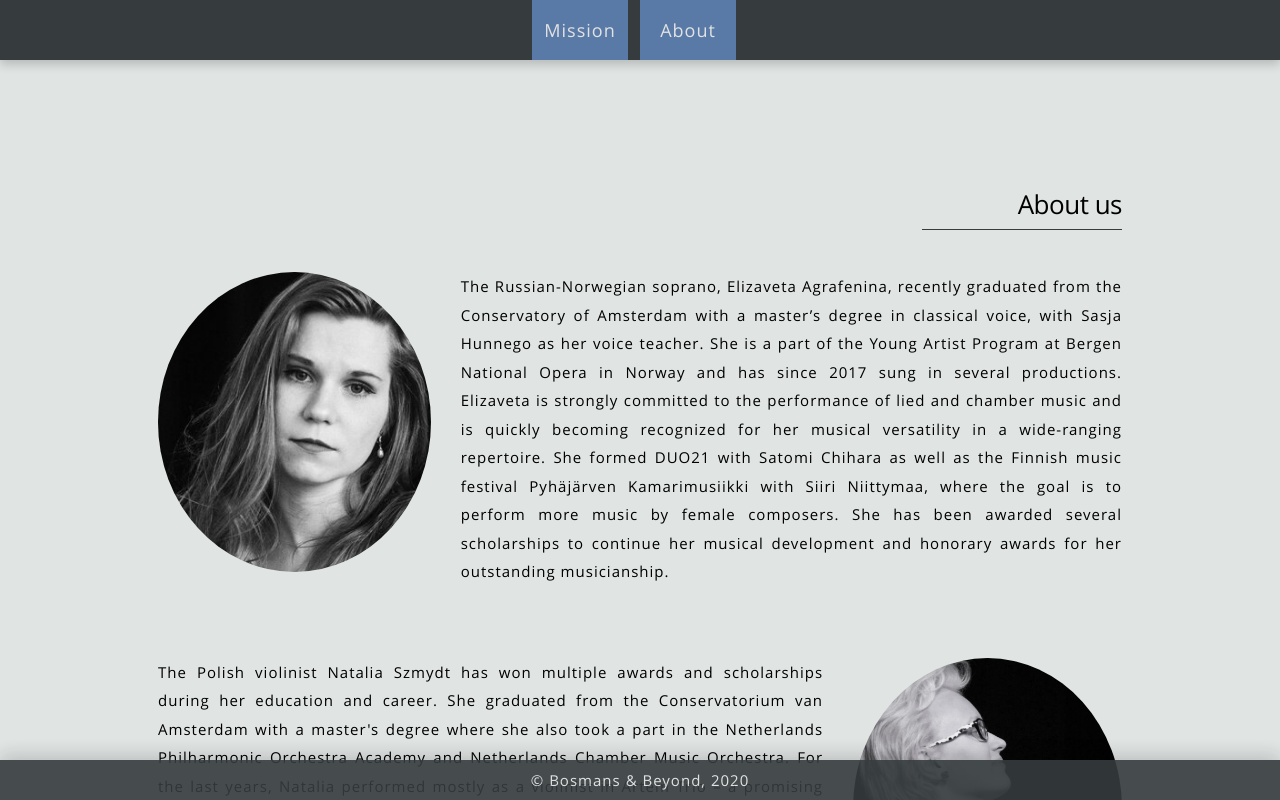
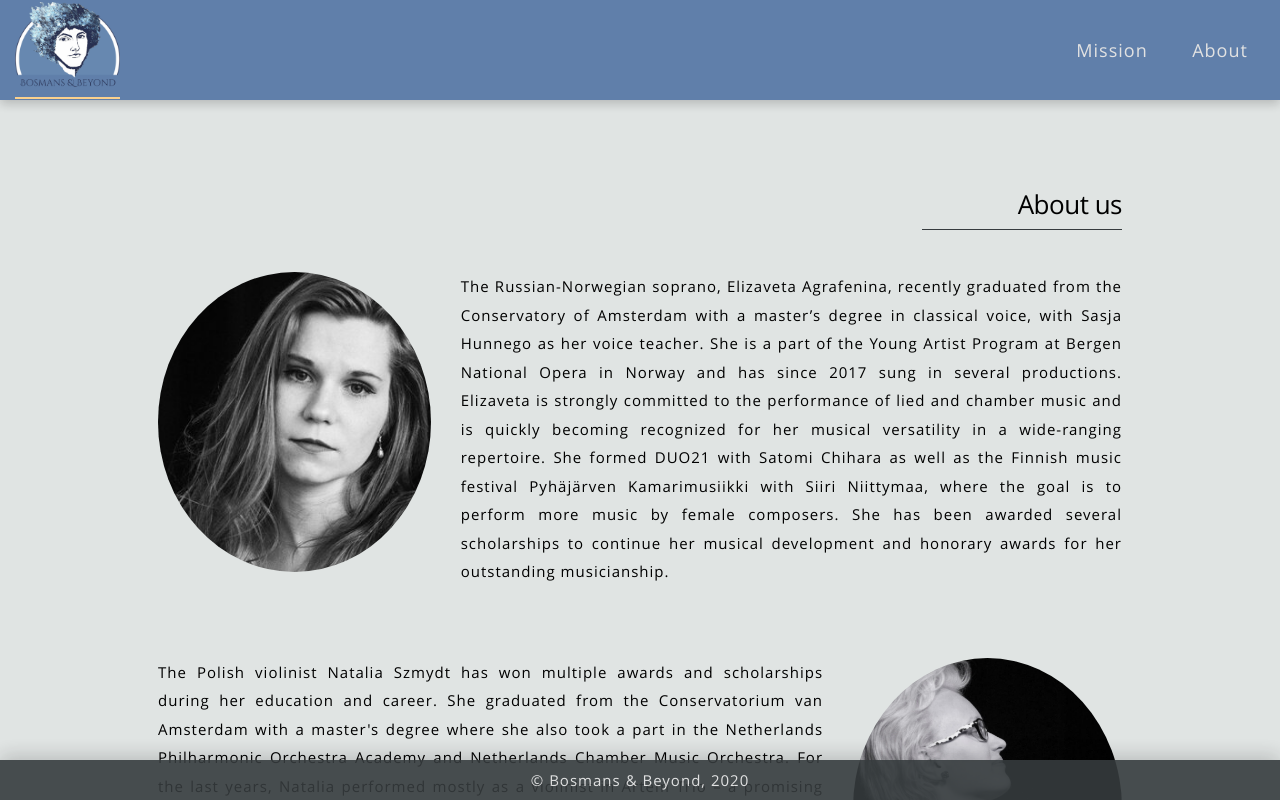
Before and after one commit to BKmetoff/bosmans-and-beyond, a React (Create React App) app: page /about in a window 1280 px wide. Shown: the top 800 px of the page. Built offline with nearby package versions, Linux system fonts and the light colour scheme.

Commit message:
feat: update header with logo & color

```diff
--- a/src/components/Header.js
+++ b/src/components/Header.js
@@ -5,20 +5,21 @@ import styled from 'styled-components'
 
 import { Theme } from './theme/Theme'
 import Button from './backbone/Button'
+import Image from './backbone/Image'
 
-import LogoHeaderDesktop from '../assets/LogoHeaderDesktop.png'
+import LogoHeader from '../assets/logo/Header.png'
 
 const BaseHeader = styled.div`
 	top: 0;
 	position: fixed;
 	width: 100%;
-	height: 60px;
+	height: 100px;
 	display: flex;
-	justify-content: center;
+	justify-content: space-between;
 	align-items: center;
-	color: ${Theme.colors.light};
-	background-color: ${Theme.colors.dark};
+	background-color: ${Theme.colors.primary};
 	box-shadow: ${Theme.shadow.S};
+	opacity: 0.95;
 `
 
 const HeaderLinksWrapper = styled.div`
@@ -28,16 +29,13 @@ const HeaderLinksWrapper = styled.div`
 	height: 100%;
 `
 
-const HeaderLogo = styled.img`
-	background-image: url(${LogoHeaderDesktop});
-`
 
 export default function Header(props) {
 	const { headerLinks } = { ...props }
 
 	return (
 		<BaseHeader>
-			<HeaderLogo />
+			<Image header src={LogoHeader} height='85%' width='fit-content' />
 			<HeaderLinksWrapper>
 				{headerLinks.map((link) => {
 					return (
--- a/src/components/backbone/Image.js
+++ b/src/components/backbone/Image.js
@@ -23,13 +23,15 @@ const Image = styled.img.attrs((props) => ({
 			padding: ${Theme.padding.S};
 		`}
 
-		${(props) => {
+	${(props) =>
 		props.header !== undefined &&
-			css`
-				width: 100%;
-				height: 150px;
-			`
-	}}
+		css`
+			margin-left: ${Theme.padding.S};
+			padding-top: ${Theme.padding.XXS};
+			padding-bottom: ${Theme.padding.XS};
+			border-bottom: 2px solid ${Theme.colors.accent};
+
+		`}
 `
 
 export default Image
```
Also changed, not shown: src/assets/logo/Header.png (added).
